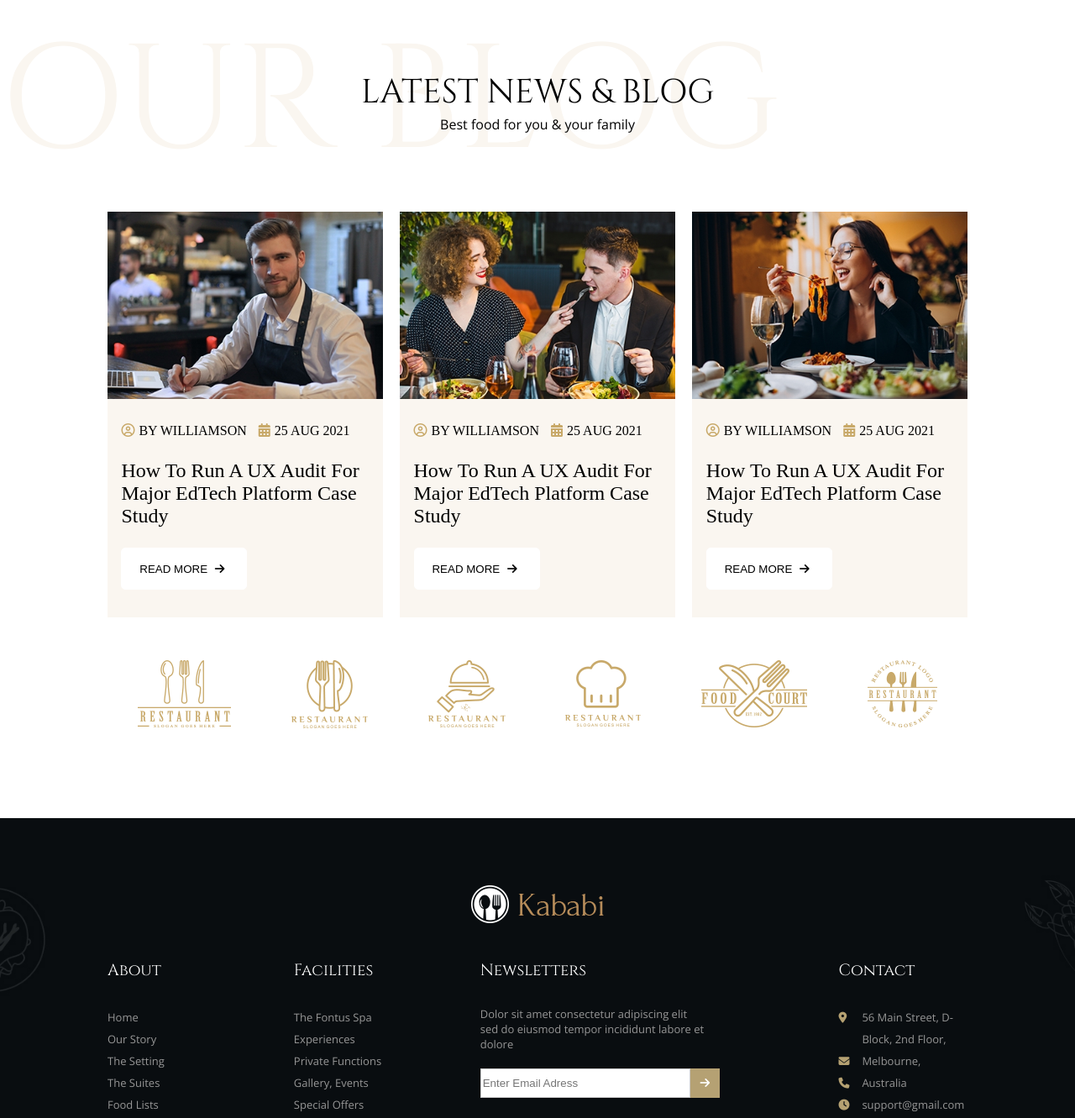
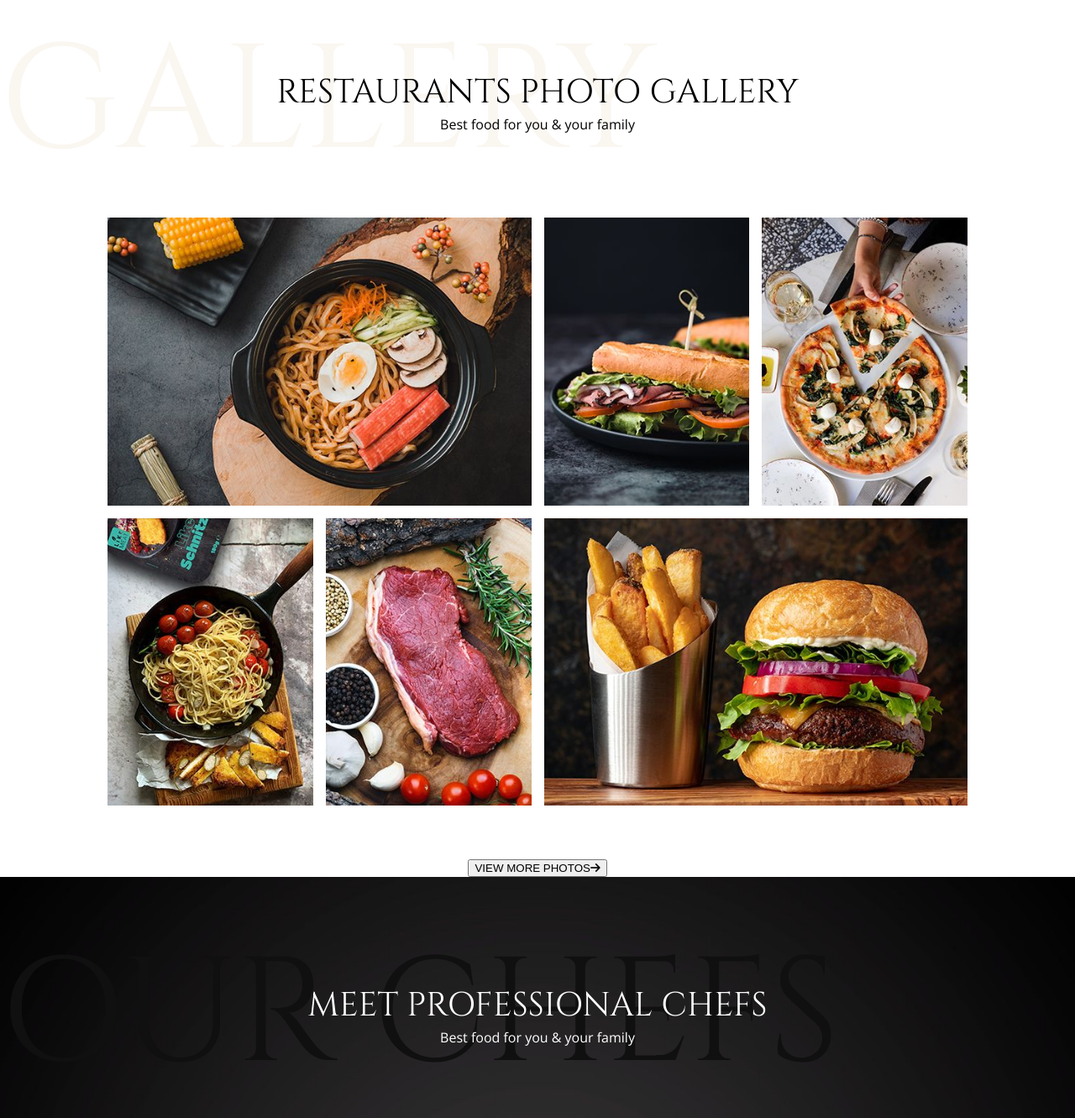
Before and after one commit to becodeorg/hamilton-8-kababi-ilias-jerome, a plain HTML site: page text.html in a window 1280 px wide. Shown: the part 43-1374 px from the top of the page at 84% size. Drawn offline with nearby package versions, Linux system fonts and the light colour scheme; a web font is replaced by a local one.

Commit message:
section 5 + section 6

```diff
--- /dev/null
+++ b/libs/_section5.scss
@@ -0,0 +1,110 @@
+.section5 {
+    display: flex;
+    justify-content: center;
+    align-items:center;
+    flex-direction: column;
+}
+
+.section5-upper {
+    position: relative;
+    display: flex;
+    align-items:center;
+    width: 100%;
+    height: 200px;
+    margin-top: 5%;
+    margin-bottom: 3%;
+
+    .text-bg {
+        position: absolute;
+        text-align: start;
+        width: 100%;
+        font-family: 'Cinzel';
+        color: #FAF6F0;
+        font-size: 1100%;
+        font-weight:bolder;
+        z-index: 1;
+    }
+
+    .section5titre {
+        text-align: center;
+        width: 100%;
+        z-index: 2;
+
+
+
+        h2 {
+            font-family: 'Cinzel';
+            font-size: 40px;
+        }
+
+        p {
+            font-family: "Open Sans";
+            font-weight: 300;
+        }
+    }
+}
+
+.section5-grid {
+    width: 80%;
+    height: 700px;
+    margin-bottom: 5%;
+    display: grid;
+    gap: 15px;
+    grid-template-columns: repeat(4, 1fr);
+    grid-template-rows: repeat(2, 1fr);
+
+    .section5-carte {
+        display: flex;
+        justify-content: end;
+        align-items:center;
+        flex-direction: column;
+        padding-bottom: 10%;
+        color: transparent;
+        transition: background-color 0.5s;
+
+        &:hover {
+            opacity: 0.75;
+            color: #FFFFFF;
+            background-color: #000000;
+        }
+
+        h1 {
+            font-family: 'Forum';
+            font-size:xx-large;
+            font-weight: 900;
+        }
+
+        h2 {
+            font-family: 'Forum';
+            font-size: x-large;
+        }
+    }
+
+    .section5-carte:nth-child(1) {
+        grid-column-start: 1;
+        grid-column-end: 3;
+        @include background-img-cover-center("https://github.com/becodeorg/hamilton-8-kababi-ilias-jerome/blob/main/img/gallery/img1gallerybox.jpg?raw=true");
+    }
+
+    .section5-carte:nth-child(2) {
+        @include background-img-cover-center("https://github.com/becodeorg/hamilton-8-kababi-ilias-jerome/blob/main/img/gallery/img2gallerybox.jpg?raw=true");
+    }
+
+    .section5-carte:nth-child(3) {
+        @include background-img-cover-center("https://github.com/becodeorg/hamilton-8-kababi-ilias-jerome/blob/main/img/gallery/img3gallerybox.jpg?raw=true");
+    }
+
+    .section5-carte:nth-child(4) {
+        @include background-img-cover-center("https://github.com/becodeorg/hamilton-8-kababi-ilias-jerome/blob/main/img/gallery/img4gallerybox.jpg?raw=true");
+    }
+
+    .section5-carte:nth-child(5) {
+        @include background-img-cover-center("https://github.com/becodeorg/hamilton-8-kababi-ilias-jerome/blob/main/img/gallery/img5gallerybox.jpg?raw=true");
+    }
+
+    .section5-carte:nth-child(6) {
+        grid-column-start: 3;
+        grid-column-end: 5;
+        @include background-img-cover-center("https://github.com/becodeorg/hamilton-8-kababi-ilias-jerome/blob/main/img/gallery/img6gallerybox.jpg?raw=true");
+    }
+}
--- /dev/null
+++ b/libs/_section6.scss
@@ -0,0 +1,68 @@
+.section6 {
+    @include background-img-cover-center("https://github.com/becodeorg/hamilton-8-kababi-ilias-jerome/blob/main/img/our-chefs/imgbg-ourchefs.jpg?raw=true");
+    color: #FFFFFF;
+    display: flex;
+    justify-content: center;
+    align-items:center;
+    flex-direction: column;
+}
+
+.section6-upper {
+    position: relative;
+    display: flex;
+    align-items:center;
+    width: 100%;
+    height: 200px;
+    margin-top: 5%;
+
+    .text-bg {
+        position: absolute;
+        text-align: start;
+        width: 100%;
+        font-family: 'Cinzel';
+        color: #101010;
+        font-size: 1100%;
+        font-weight:bolder;
+        z-index: 1;
+    }
+
+    .section6titre {
+        text-align: center;
+        width: 100%;
+        z-index: 2;
+
+
+
+        h2 {
+            font-family: 'Cinzel';
+            font-size: 40px;
+        }
+
+        p {
+            font-family: "Open Sans";
+            font-weight: 300;
+        }
+    }
+}
+
+.chefs {
+
+    margin-top: 3%;
+    margin-bottom: 15%;
+    width: 80%;
+
+
+    ul {
+        display: flex;
+        justify-content: space-between;
+
+    }
+
+    li {
+        display: inline;
+
+        img {
+            width: 92%
+        };
+    }
+}
--- a/libs/_section7.scss
+++ b/libs/_section7.scss
@@ -83,12 +83,18 @@
 
     button {
         margin-bottom: 10%;
-        font-weight: 500;
+        font-weight: 600;
         background-color: #ffffff;
         border: #ffffff 1px solid;
         border-radius: 5px;
         height: 50px;
         width: 150px;
+
+        &:hover {
+            background-color: rgb(232, 177, 119);
+            border: #C19769 1px solid;
+            color: #ffffff;
+        }
 
         i {
             margin-left: 5px;
--- a/styles.scss
+++ b/styles.scss
@@ -4,3 +4,5 @@
 @import "libs/_fonts";
 @import "libs/footer";
 @import "libs/section7";
+@import "libs/section6";
+@import "libs/section5";
--- a/text.html
+++ b/text.html
@@ -12,6 +12,76 @@
 
 <body>
 
+<section class="section5">
+
+    <div class="section5-upper">
+
+        <div class="text-bg">
+
+            <h1>GALLERY</h1>
+
+        </div>
+
+        <div class="section5titre">
+
+            <h2>RESTAURANTS PHOTO GALLERY</h2>
+            <p>Best food for you & your family</p>
+
+        </div>
+
+    </div>
+
+    <div class="section5-grid">
+
+        <div class="section5-carte"><h1>Family Package Dish</h1><h2>Popular Food Package</h2></div>
+        <div class="section5-carte"></div>
+        <div class="section5-carte"></div>
+        <div class="section5-carte"></div>
+        <div class="section5-carte"></div>
+        <div class="section5-carte"></div>
+
+
+    </div>
+
+
+
+<a href="#"><button>VIEW MORE PHOTOS<i class="fa-solid fa-arrow-right fa-l" style="color: #000000;"></i></button></a>
+
+</section>
+
+<section class="section6">
+
+    <div class="section6-upper">
+
+        <div class="text-bg">
+
+            <h1>OUR CHEFS</h1>
+
+        </div>
+
+        <div class="section6titre">
+
+            <h2>MEET PROFESSIONAL CHEFS</h2>
+            <p>Best food for you & your family</p>
+
+        </div>
+
+    </div>
+
+    <div class="chefs">
+
+        <ul>
+            <li><img src="https://github.com/becodeorg/hamilton-8-kababi-ilias-jerome/blob/main/img/team/img1team.jpg?raw=true" alt="chief1"></li>
+            <li><img src="https://github.com/becodeorg/hamilton-8-kababi-ilias-jerome/blob/main/img/team/img2team.jpg?raw=true" alt="chief2"></li>
+            <li><img src="https://github.com/becodeorg/hamilton-8-kababi-ilias-jerome/blob/main/img/team/img3team.jpg?raw=true" alt="chief3"></li>
+            <li><img src="https://github.com/becodeorg/hamilton-8-kababi-ilias-jerome/blob/main/img/team/img4team.jpg?raw=true" alt="chief4"></li>
+        </ul>
+
+    </div>
+
+
+
+</section>
 
 <section class="section7">
 
@@ -105,12 +175,9 @@
 
 </section>
 
-
-
 </body>
 
-
-<Footer>
+<footer>
 
         <div class="footerlogo"><img src="https://github.com/becodeorg/hamilton-8-kababi-ilias-jerome/blob/main/img/logo/logo@2x.png?raw=true" alt="logo"></div>
 
@@ -219,6 +286,6 @@
 
         </div>
 
-</Footer>
+</footer>
 
 </html>
```
Also changed, not shown: styles.css, 2 other files.
